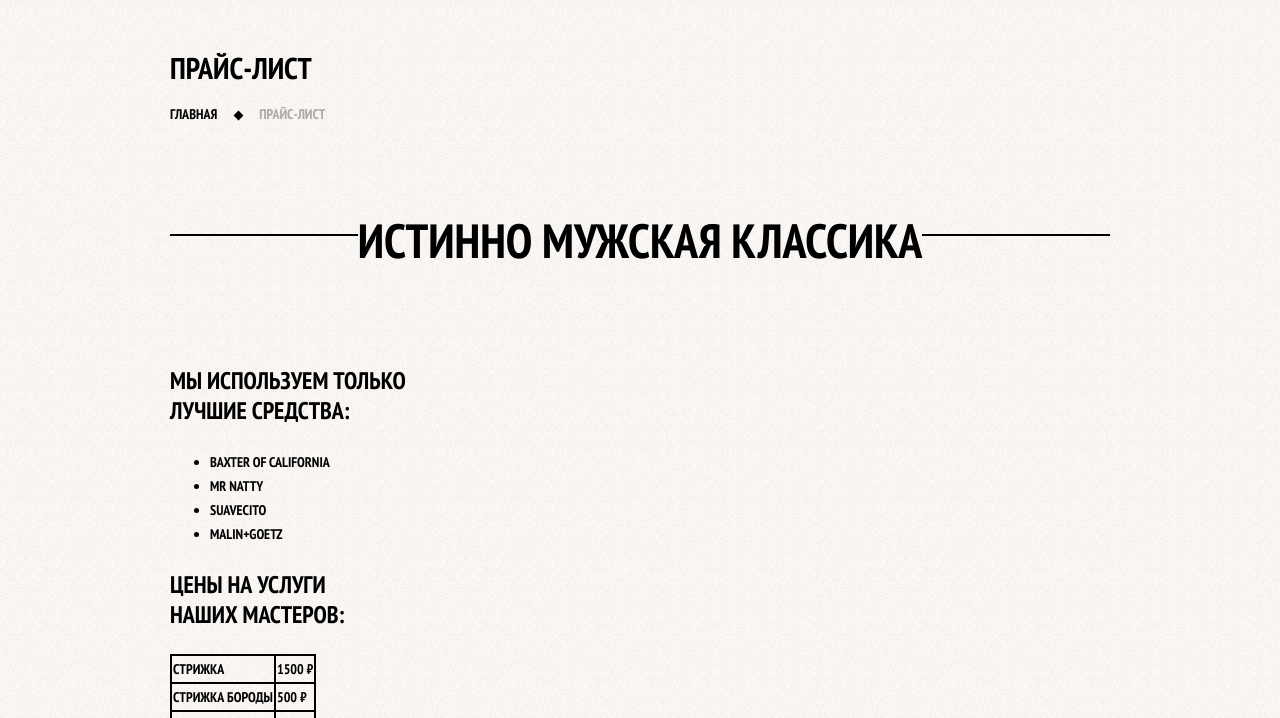
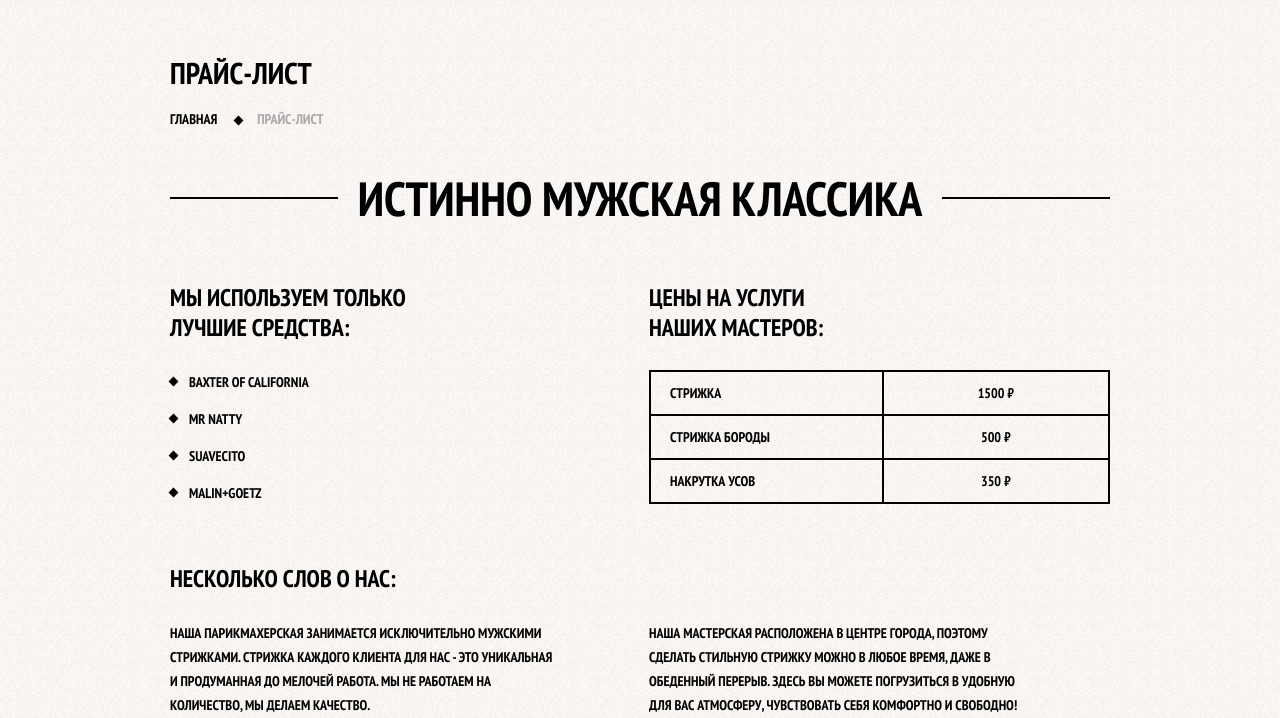
Before and after one commit to DUK97/barbershop, a plain HTML site: page Price.html in a window 1280 px wide. Shown: the part 75-793 px from the top of the page. Drawn offline with nearby package versions, Linux system fonts and the light colour scheme.

Commit message:
barbershop done

```diff
--- a/Price.html
+++ b/Price.html
@@ -16,7 +16,7 @@
     />
     <link rel="stylesheet" href="/css/style.css" />
   </head>
-  <body class="page-body inner-page">
+  <body class="page-body inner-page price-page">
     <header class="main-header">
       <nav class="main-navigation inner-navigation container">
         <a class="main-header-logo">
@@ -84,19 +84,21 @@
           </table>
         </section>
       </div>
-      <section>
+      <section class="about-us">
         <h3>Несколько слов о нас:</h3>
+        <div class="text-wrapper">
           <p>
             Наша парикмахерская занимается исключительно мужскими стрижками.
             Стрижка каждого клиента для нас - это уникальная и продуманная до
             мелочей работа. Мы не работаем на количество, мы делаем качество.
           </p>
           <p>
-          Наша мастерская расположена в центре города, поэтому сделать стильную
-          стрижку можно в любое время, даже в обеденный перерыв. Здесь вы можете
-          погрузиться в удобную для вас атмосферу, чувствовать себя комфортно и
-          свободно!
+            Наша мастерская расположена в центре города, поэтому сделать
+            стильную стрижку можно в любое время, даже в обеденный перерыв.
+            Здесь вы можете погрузиться в удобную для вас атмосферу, чувствовать
+            себя комфортно и свободно!
           </p>
+        </div>
       </section>
     </main>
     <footer class="footer">
--- a/css/style.css
+++ b/css/style.css
@@ -61,7 +61,7 @@ h1 {
 }
 
 .inner-page .main-header {
-  margin-bottom: 50px;
+  margin-bottom: 55px;
   background-color: #000000;
 }
 
@@ -107,6 +107,10 @@ h1 {
   width: 940px;
   margin: 0 auto;
   padding: 0 10px;
+}
+
+.container h3 {
+  margin: 0;
 }
 
 .site-navigation {
@@ -195,6 +199,10 @@ h1 {
   top: 29px;
 }
 
+.price-page h3 {
+  margin-bottom: 27px;
+}
+
 .inner-page {
   color: #000000;
 
@@ -216,28 +224,14 @@ h1 {
   font-size: 48px;
   line-height: 48px;
 
-  margin-top: 55px;
-  margin-bottom: 65px;
+  margin-top: 45px;
+  margin-bottom: 61px;
 
   display: flex;
   align-items: center;
 }
 
-.big-header::before {
-  content: "";
-
-  width: 50px;
-  height: 2px;
-
-  flex-grow: 1;
-  flex-shrink: 0;
-
-  margin-top: 55px;
-  margin-bottom: 65px;
-
-  background-color: #000000;
-}
-
+.big-header::before,
 .big-header::after {
   content: "";
 
@@ -247,10 +241,15 @@ h1 {
   flex-grow: 1;
   flex-shrink: 0;
 
-  margin-top: 55px;
-  margin-bottom: 65px;
+  background-color: #000000;
+}
 
-  background-color: #000000;
+.big-header::before {
+  margin-right: 20px;
+}
+
+.big-header::after {
+  margin-left: 20px;
 }
 
 .container h3 {
@@ -263,7 +262,11 @@ h1 {
   flex-direction: column;
   justify-content: space-between;
 
-  margin-bottom: 49px;
+  margin-bottom: 58px;
+}
+
+.price-page .breadcrumb-wrapper {
+  margin-bottom: 44px;
 }
 
 .breadcrumb-list {
@@ -284,7 +287,7 @@ h1 {
 .breadcrumb-item {
   position: relative;
 
-  margin-right: 42px;
+  margin-right: 40px;
 
   line-height: 20px;
 }
@@ -338,7 +341,10 @@ h1 {
 }
 
 .item-photos img {
-  margin-bottom: 10px;
+  margin-bottom: 20px;
+
+  max-width: 100%;
+  height: auto;
 }
 
 .item-photo-preview-list {
@@ -356,6 +362,9 @@ h1 {
 }
 
 .item-photo-preview-list li {
+  width: 140px;
+  height: 149px;
+
   box-shadow: 0 0 10px 2px rgba(0, 0, 0, 0.1);
 }
 
@@ -378,24 +387,119 @@ h1 {
 }
 
 .item-article {
+  width: 300px;
+
+  color: #aeaeae;
   text-align: right;
 
-  color: #aeaeae;
+  padding-right: 13px;
 }
 
 .item-description {
   width: 390px;
 }
 
-.item-description b {
-  text-align: center;
+.item-info {
+  display: flex;
+}
 
-  background-color: #e5e5e5;
+.item-availability {
+  width: 110px;
+}
+
+.item-description-text {
+  margin-bottom: 35px;
+}
+
+.product-price {
+  display: flex;
+
+  margin-bottom: 62px;
+}
+
+.product-price .button {
+  width: fit-content;
+
+  padding: 9px 18px;
 }
 
 .item-description h3 {
   line-height: 30px;
   font-size: 24px;
+
+  margin-bottom: 25px;
+}
+
+.item-include {
+  list-style: none;
+
+  padding: 0;
+  margin: 0;
+}
+
+.item-include li {
+  padding-left: 16px;
+
+  position: relative;
+}
+
+.item-include li::before,
+.inner-column-left li::before {
+  content: "";
+
+  position: absolute;
+
+  top: 35%;
+  left: 0;
+
+  width: 7px;
+  height: 7px;
+
+  background-color: #000000;
+
+  transform: rotate(45deg);
+}
+
+.inner-columns {
+  display: flex;
+  justify-content: space-between;
+
+  margin-bottom: 46px;
+}
+
+.inner-column-left {
+  width: 280px;
+}
+
+.inner-column-left h3 {
+  margin-bottom: 27px;
+}
+
+.inner-column-left ul {
+  list-style: none;
+  padding: 0;
+  margin: 0;
+}
+
+.inner-column-left li {
+  position: relative;
+
+  padding-left: 19px;
+  margin-bottom: 13px;
+}
+
+.inner-column-right {
+  width: 461px;
+}
+
+.table-price td {
+  width: 231px;
+
+  padding: 9px 19px;
+}
+
+.table-price td:last-child {
+  text-align: center;
 }
 
 .filters {
@@ -537,7 +641,8 @@ h1 {
   margin-bottom: 14px;
 }
 
-.catalog-item-price b {
+.catalog-item-price b,
+.product-price b {
   font-size: 14px;
   line-height: 20px;
   text-align: center;
@@ -545,6 +650,10 @@ h1 {
   background-color: #e5e5e5;
 
   padding: 13px 39px;
+}
+
+.product-price b {
+  padding: 13px 34px;
 }
 
 .catalog-item-price .button {
@@ -605,6 +714,21 @@ h1 {
   background-color: #ffffff;
 }
 
+.text-wrapper {
+  display: flex;
+}
+
+.text-wrapper p {
+  width: 383px;
+
+  padding: 0;
+  margin: 0;
+}
+
+.text-wrapper p:first-child {
+  margin-right: 96px;
+}
+
 .features {
   margin-bottom: 57px;
 }
@@ -628,7 +752,6 @@ h1 {
 .feature-item h3 {
   font-size: 30px;
   line-height: 42px;
-  margin: 0;
   margin-bottom: 59px;
 
   position: relative;
```
Also changed, not shown: img/Price.jpg (added). Lines whose indentation alone changed are shown as unchanged.
